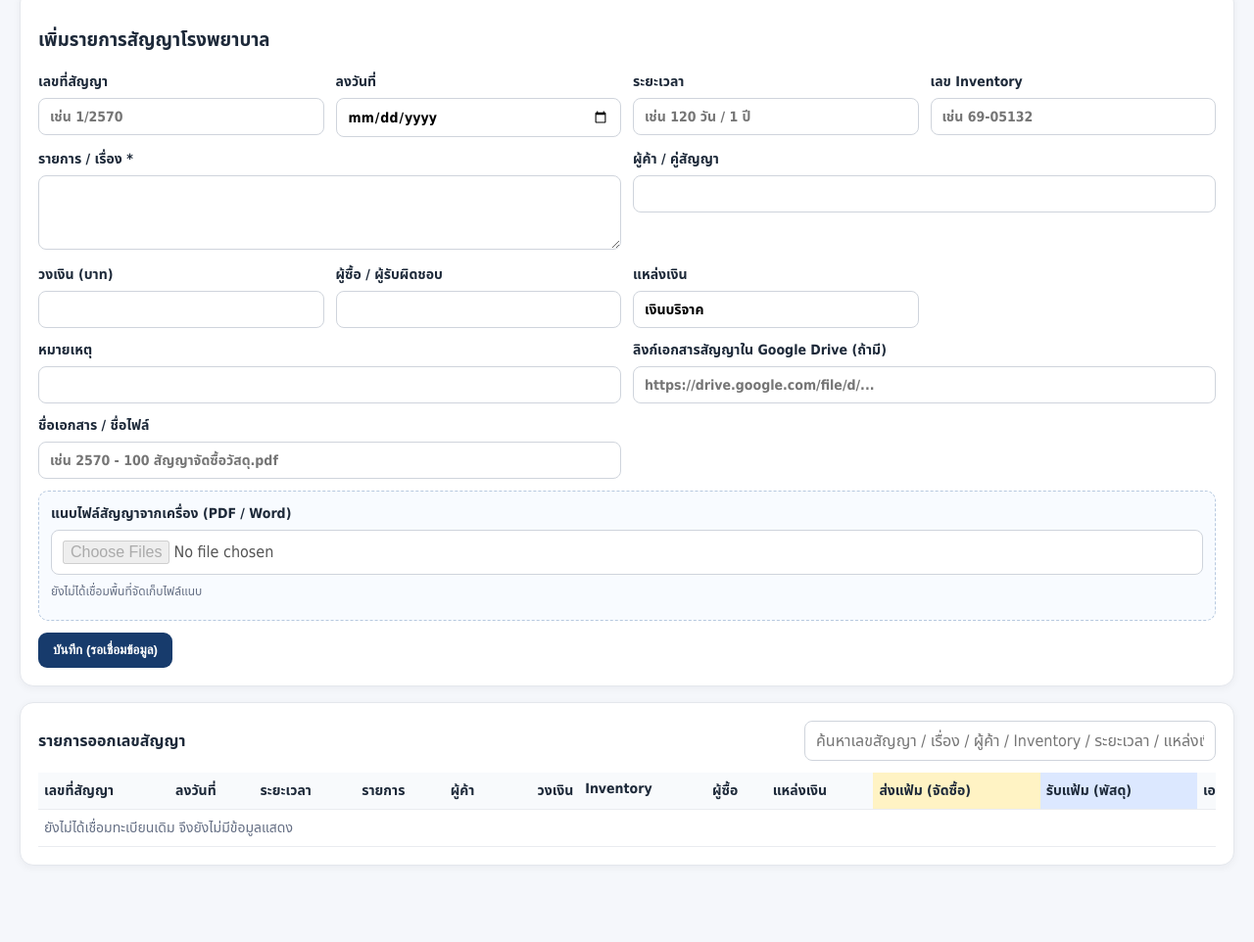
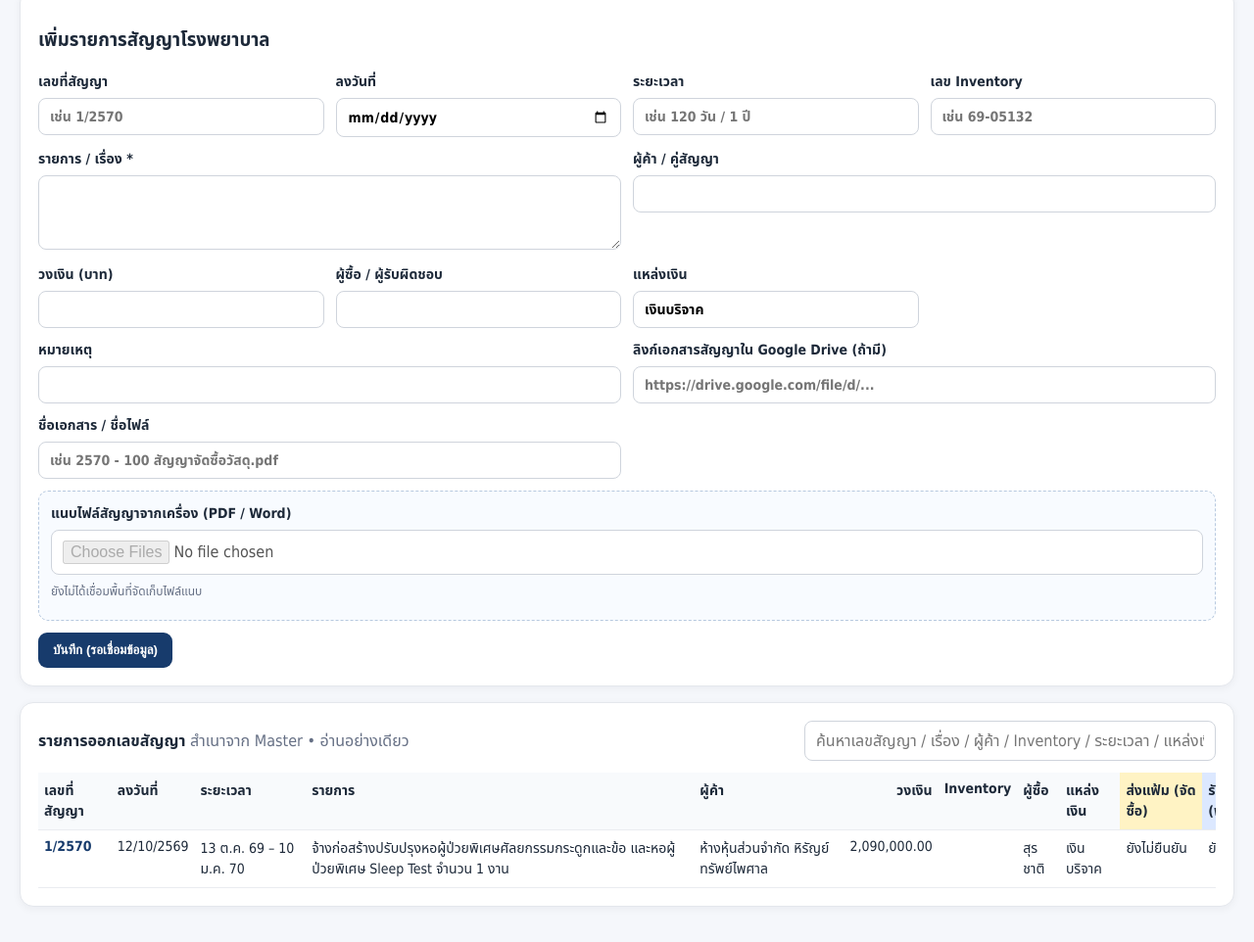
Before and after one commit to manoosaki65-rgb/uttaradit-contract-number, a plain HTML site: page public/hospital.html in a window 1280 px wide. Shown: the part 486-1448 px from the top of the page at 98% size. Before the commit the page ends 1406 px from the top, so only its background shows below. Drawn offline with Linux system fonts and the light colour scheme.

Commit message:
Show read-only hospital register snapshot from Master while data integration is pending

```diff
--- a/public/hospital.html
+++ b/public/hospital.html
@@ -16,7 +16,7 @@
 .quick-panel button:disabled{opacity:.55;cursor:not-allowed}
 .workflow{min-width:112px;text-align:center}.workflow .btn{white-space:nowrap;padding:7px 10px}.workflow-date{font-size:12px;color:#15703f;font-weight:bold}.workflow-send{background:#1769cf;color:white}.workflow-receive{background:#175cb7;color:white}.workflow-done{background:#e6f8e5;border:1px solid #b9e4b5;border-radius:8px;padding:6px}.workflow-wait{color:#98a2b3}.table table{min-width:1420px}th,td{padding:8px 6px}.workflow-header-send{background:#fff3c4}.workflow-header-receive{background:#dce8ff}
 </style></head><body><div class="top"><h1>ทะเบียนออกเลขที่สัญญาโรงพยาบาล</h1><p>กลุ่มงานพัสดุ โรงพยาบาลอุตรดิตถ์</p><p><a href="/" style="color:white">← กลับหน้าเลือกประเภทสัญญา</a></p></div><div class="wrap">
-<div class="panel" style="border-color:#b7d4c4;background:#f2fbf5"><b>หน้าเตรียมทะเบียน รพ.อต.</b><p>เปิดให้ตรวจหน้าฟอร์มก่อนเชื่อมฐานข้อมูล ยังไม่บันทึกข้อมูลหรือออกเลขจริง</p><label>ปีสัญญา <select id="yearSelect"><option value="2570">2570</option><option value="2569">2569</option><option value="2568">2568</option><option value="2567">2567</option><option value="2566">2566</option><option value="2565">2565</option><option value="2564">2564</option><option value="2563">2563</option><option value="2562">2562</option></select></label></div><div class="cards"><div class="card"><div class="muted">ปีงบประมาณ</div><div class="big" id="yearCard">2570</div></div><div class="card"><div class="muted">จำนวนรายการ</div><div class="big" id="count">—</div></div></div>
+<div class="panel" style="border-color:#b7d4c4;background:#f2fbf5"><b>หน้าเตรียมทะเบียน รพ.อต.</b><p>แสดงข้อมูลที่นำมาจาก Master ณ 26 พ.ย. 2569 (สำเนาชั่วคราว) ยังไม่เปิดบันทึกข้อมูลหรือออกเลขจริง</p><label>ปีสัญญา <select id="yearSelect"><option value="2570">2570</option><option value="2569">2569</option><option value="2568">2568</option><option value="2567">2567</option><option value="2566">2566</option><option value="2565">2565</option><option value="2564">2564</option><option value="2563">2563</option><option value="2562">2562</option></select></label></div><div class="cards"><div class="card"><div class="muted">ปีงบประมาณ</div><div class="big" id="yearCard">2570</div></div><div class="card"><div class="muted">จำนวนรายการ</div><div class="big" id="count">—</div></div></div>
 <div class="panel"><h3 id="formTitle">เพิ่มรายการสัญญาโรงพยาบาล</h3><form id="form" class="form">
 
 <label id="contractNoField">เลขที่สัญญา<input id="contract_no" placeholder="เช่น 1/2570"></label>
@@ -38,4 +38,20 @@
 <div id="currentFiles" class="documents"></div></div>
 <div class="actions wide"><button class="btn primary" id="save" disabled title="รอเชื่อมฐานข้อมูล">บันทึก (รอเชื่อมข้อมูล)</button><button type="button" class="btn ghost" id="cancel" style="display:none">ยกเลิกแก้ไข</button><button type="button" class="btn danger" id="deleteEdit" style="display:none">ลบรายการ</button></div>
 </form></div>
-<div class="panel"><div class="bar"><div><b>รายการออกเลขสัญญา</b> <span class="muted" id="status"></span></div><input id="search" disabled placeholder="ค้นหาเลขสัญญา / เรื่อง / ผู้ค้า / Inventory / ระยะเวลา / แหล่งเงิน"></div><div class="table"><table><thead><tr><th>เลขที่สัญญา</th><th>ลงวันที่</th><th>ระยะเวลา</th><th>รายการ</th><th>ผู้ค้า</th><th class="right">วงเงิน</th><th>Inventory</th><th>ผู้ซื้อ</th><th>แหล่งเงิน</th><th class="workflow-header-send">ส่งแฟ้ม (จัดซื้อ)</th><th class="workflow-header-receive">รับแฟ้ม (พัสดุ)</th><th>เอกสารสัญญา</th><th>จัดการ</th></tr></thead><tbody id="rows"><tr><td colspan="13" class="muted">ยังไม่ได้เชื่อมทะเบียนเดิม จึงยังไม่มีข้อมูลแสดง</td></tr></tbody></table></div></div></div><script>const year=document.getElementById("yearSelect"), no=document.getElementById("contract_no");function setYear(){document.getElementById("yearCard").textContent=year.value;no.placeholder="เช่น 1/"+year.value;}year.onchange=setYear;document.getElementById("form").onsubmit=e=>e.preventDefault();setYear();</script></body></html>
+<div class="panel"><div class="bar"><div><b>รายการออกเลขสัญญา</b> <span class="muted" id="status"></span></div><input id="search" placeholder="ค้นหาเลขสัญญา / เรื่อง / ผู้ค้า / Inventory / ระยะเวลา / แหล่งเงิน"></div><div class="table"><table><thead><tr><th>เลขที่สัญญา</th><th>ลงวันที่</th><th>ระยะเวลา</th><th>รายการ</th><th>ผู้ค้า</th><th class="right">วงเงิน</th><th>Inventory</th><th>ผู้ซื้อ</th><th>แหล่งเงิน</th><th class="workflow-header-send">ส่งแฟ้ม (จัดซื้อ)</th><th class="workflow-header-receive">รับแฟ้ม (พัสดุ)</th><th>เอกสารสัญญา</th><th>จัดการ</th></tr></thead><tbody id="rows"><tr><td colspan="13" class="muted">กำลังแสดงรายการจาก Master</td></tr></tbody></table></div></div></div><script>
+const records=[{"no":"1/2570","year":"2570","fund":"เงินบริจาค","buyer":"สุรชาติ","subject":"จ้างก่อสร้างปรับปรุงหอผู้ป่วยพิเศษศัลยกรรมกระดูกและข้อ และหอผู้ป่วยพิเศษ Sleep Test จำนวน 1 งาน","vendor":"ห้างหุ้นส่วนจำกัด หิรัญย์ทรัพย์ไพศาล","amount":"2090000","date":"12/10/2569","status":"ออกเลขแล้ว","inventory":"","duration":"13 ต.ค. 69 – 10 ม.ค. 70"}];
+const $=id=>document.getElementById(id),year=$("yearSelect"),no=$("contract_no");
+function render(){
+ const all=records.filter(r=>r.year===year.value),q=$("search").value.trim().toLowerCase();
+ const visible=all.filter(r=>Object.values(r).join(" ").toLowerCase().includes(q));
+ $("count").textContent=all.length.toLocaleString("th-TH");$("status").textContent="สำเนาจาก Master • อ่านอย่างเดียว";
+ $("rows").replaceChildren();
+ if(!visible.length){const tr=document.createElement("tr"),td=document.createElement("td");td.colSpan=13;td.className="muted";td.textContent=q?"ไม่พบรายการที่ค้นหา":"ยังไม่มีรายการที่นำมาจาก Master สำหรับปีนี้";tr.append(td);$("rows").append(tr);return;}
+ for(const r of visible){
+ const tr=document.createElement("tr"), vals=[r.no,r.date,r.duration,r.subject,r.vendor,r.amount?Number(r.amount).toLocaleString("th-TH",{minimumFractionDigits:2,maximumFractionDigits:2}):"",r.inventory,r.buyer,r.fund,"ยังไม่ยืนยัน","ยังไม่ยืนยัน","รอแนบไฟล์",r.status];
+ vals.forEach((v,i)=>{const td=document.createElement("td");td.textContent=v;if(i===0)td.className="no";if(i===5)td.className="right";tr.append(td);});$("rows").append(tr);
+ }
+}
+function setYear(){$("yearCard").textContent=year.value;no.placeholder="เช่น 1/"+year.value;render();}
+year.onchange=setYear;$("search").oninput=render;$("form").onsubmit=e=>e.preventDefault();setYear();
+</script></body></html>
```
